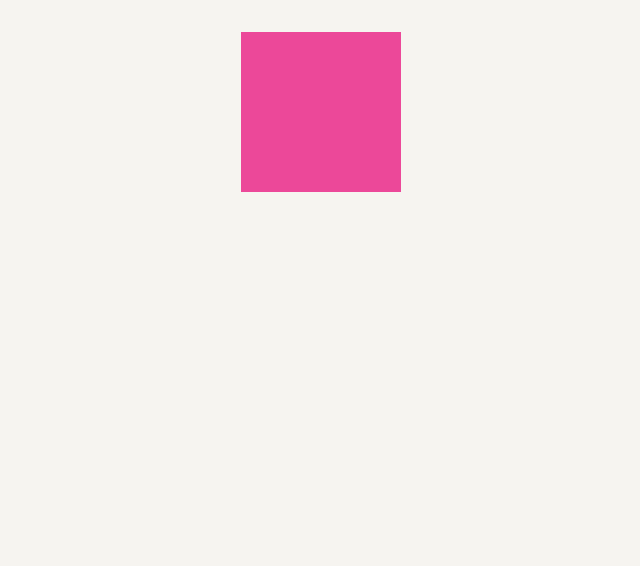
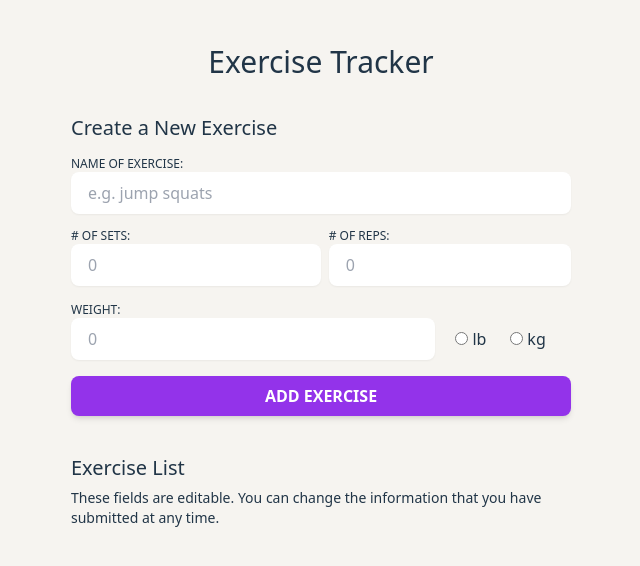
Before and after one commit to 250-amy/exercise-tracker-app, a Vue app: page / in a window 1280 px wide. Shown: the top 566 px of the page, without its empty margins (319-959 px from the left). Built offline with nearby package versions, Linux system fonts and the light colour scheme.

Commit message:
add app code

```diff
--- a/src/App.vue
+++ b/src/App.vue
@@ -1,9 +1,237 @@
 <script setup>
-import HelloWorld from './components/HelloWorld.vue'
-import TheWelcome from './components/TheWelcome.vue'
+import { ref, onMounted, computed, watch } from "vue";
+
+const exercises = ref([]);
+const name = ref("");
+
+const input_content = ref("");
+const input_sets = ref("");
+const input_reps = ref("");
+const input_weight = ref("");
+const weight_choice = ref(null);
+
+const exercises_asc = computed(() =>
+  exercises.value.sort((a, b) => {
+    return b.createdAt - a.createdAt;
+  })
+);
+
+watch(name, (newVal) => {
+  localStorage.setItem("name", newVal);
+});
+
+watch(
+  exercises,
+  (newVal) => {
+    localStorage.setItem("exercises", JSON.stringify(newVal));
+  },
+  { deep: true }
+);
+
+const addExercise = () => {
+  if (input_content.value.trim() === "") {
+    return;
+  }
+  exercises.value.push({
+    content: input_content.value,
+    sets: input_sets.value,
+    reps: input_reps.value,
+    weight: input_weight.value,
+    category: weight_choice.value,
+    done: false,
+    createdAt: new Date().getTime(),
+  });
+  input_content.value = "";
+  input_sets.value = "";
+  input_reps.value = "";
+  input_weight.value = "";
+};
+
+const removeExercise = (exercise) => {
+  exercises.value = exercises.value.filter((t) => t !== exercise);
+};
+
+onMounted(() => {
+  name.value = localStorage.getItem("name") || "";
+  exercises.value = JSON.parse(localStorage.getItem("exercises")) || [];
+});
 </script>
 
 <template>
-  <div class="w-40 h-40 bg-pink-500">
-  </div>
+  <main class="app">
+    <section class="greeting">
+      <h1 class="title mb-4">Exercise Tracker</h1>
+    </section>
+
+    <div id="form">
+      <section class="create-exercise">
+        <h2 class="subtitle mb-2 text-left font-medium">
+          Create a New Exercise
+        </h2>
+
+        <form @submit.prevent="addExercise" autocomplete="off">
+          <div class="flex flex-col mb-2 w-auto">
+            <div class="relative">
+              <p class="input-label flex content-start">Name of exercise:</p>
+              <input
+                type="text"
+                id="content"
+                class="rounded-lg border-transparent flex-1 appearance-none border border-gray-300 w-full py-2 px-4 bg-white text-gray-700 placeholder-gray-400 shadow-sm text-base focus:outline-none focus:ring-2 focus:ring-purple-600 focus:border-transparent"
+                placeholder="e.g. jump squats"
+                v-model="input_content"
+                required
+              />
+            </div>
+          </div>
+          <div class="inline-flex mb-4 justify-between space-x-2 w-full">
+            <div class="relative">
+              <p class="input-label flex content-start"># of sets:</p>
+              <input
+                type="number"
+                class="rounded-lg border-transparent mr-2 flex-1 appearance-none border border-gray-300 w-full py-2 px-4 bg-white text-gray-700 placeholder-gray-400 shadow-sm text-base focus:outline-none focus:ring-2 focus:ring-purple-600 focus:border-transparent"
+                placeholder="0"
+                name="sets"
+                id="sets"
+                v-model="input_sets"
+                required
+              />
+            </div>
+            <div class="relative">
+              <p class="input-label flex content-start"># of reps:</p>
+              <input
+                type="number"
+                class="rounded-lg border-transparent flex-1 appearance-none border border-gray-300 w-full py-2 px-4 bg-white text-gray-700 placeholder-gray-400 shadow-sm text-base focus:outline-none focus:ring-2 focus:ring-purple-600 focus:border-transparent"
+                name="reps"
+                placeholder="0"
+                id="reps"
+                v-model="input_reps"
+                required
+              />
+            </div>
+          </div>
+          <p class="input-label flex content-start">Weight:</p>
+          <div class="flex">
+            <div class="w-full text-left mr-3">
+              <input
+                type="number"
+                class="rounded-lg border-transparent flex-1 inline appearance-none border border-gray-300 w-full py-2 px-4 bg-white text-gray-700 placeholder-gray-400 shadow-sm text-base focus:outline-none focus:ring-2 focus:ring-purple-600 focus:border-transparent"
+                name="weight"
+                placeholder="0"
+                id="weight"
+                v-model="input_weight"
+                required
+              />
+            </div>
+            <span class="flex items-center pl-2 w-1/3 flex-row">
+              <label>
+                <input
+                  type="radio"
+                  name="category"
+                  id="category2"
+                  value="lb"
+                  v-model="weight_choice"
+                />
+                <span class="bubble personal"></span>
+                <span class="ml-1 mr-6">lb</span>
+              </label>
+
+              <label>
+                <input
+                  type="radio"
+                  name="category"
+                  id="category1"
+                  value="kg"
+                  v-model="weight_choice"
+                />
+                <span class="bubble personal"></span>
+                <span class="ml-1">kg</span>
+              </label>
+            </span>
+          </div>
+
+          <div class="flex w-full my-4">
+            <button
+              type="submit"
+              class="uppercase py-2 px-4 bg-purple-600 hover:bg-purple-700 focus:ring-purple-500 focus:ring-offset-purple-200 text-white w-full transition ease-in duration-200 text-center text-base font-semibold shadow-md focus:outline-none focus:ring-2 focus:ring-offset-2 rounded-lg"
+            >
+              Add Exercise
+            </button>
+          </div>
+        </form>
+      </section>
+    </div>
+
+    <section class="exercise_list mt-8">
+      <h2 class="subtitle text-left font-medium">Exercise List</h2>
+      <p class="mb-4 flex text-sm text-left content-start w-auto">
+        These fields are editable. You can change the information that you have
+        submitted at any time.
+      </p>
+
+      <div class="list" id="exercise_list">
+        <div
+          v-for="exercise in exercises_asc"
+          v-bind:key="exercise.id"
+          :class="`exercise-item ${exercises.done && 'done'}`"
+        >
+          <div class="exercise-content">
+            <div class="mb-4">
+              <div
+                id="list"
+                class="flex flex-col mb-2 w-auto border-gray-300 bg-white shadow-sm"
+              >
+                <input
+                  type="text"
+                  class="font-semibold text-xl uppercase bg-transparent mx-3 pb-3"
+                  v-model="exercise.content"
+                />
+                <div
+                  class="flex py-2 px-4 uppercase text-gray-600 font-semibold"
+                >
+                  # of sets:
+                  <input
+                    type="text"
+                    size="4"
+                    class="font-light text-gray-600 bg-transparent mx-3"
+                    v-model="exercise.sets"
+                  />
+                </div>
+                <div
+                  class="flex py-2 px-4 uppercase text-gray-600 font-semibold"
+                >
+                  # of reps:<input
+                    type="text"
+                    size="4"
+                    class="font-light text-gray-600 bg-transparent mx-3"
+                    v-model="exercise.reps"
+                  />
+                </div>
+                <div
+                  class="flex py-2 pl-4 uppercase text-gray-600 font-semibold"
+                >
+                  Weight&nbsp;<span class="lowercase"
+                    >({{ exercise.category }})</span
+                  >:<input
+                    type="text"
+                    size="4"
+                    class="font-light text-gray-600 bg-transparent ml-3"
+                    v-model="exercise.weight"
+                  />
+                </div>
+
+                <div class="actions">
+                  <button
+                    class="delete uppercase py-2 px-4 mt-4 w-36 bg-purple-600 hover:bg-purple-700 focus:ring-purple-500 focus:ring-offset-purple-200 text-white w-full transition ease-in duration-200 text-center text-base font-semibold shadow-md focus:outline-none focus:ring-2 focus:ring-offset-2 rounded-lg"
+                    @click="removeExercise(exercise)"
+                  >
+                    Delete
+                  </button>
+                </div>
+              </div>
+            </div>
+          </div>
+        </div>
+      </div>
+    </section>
+  </main>
 </template>
```
